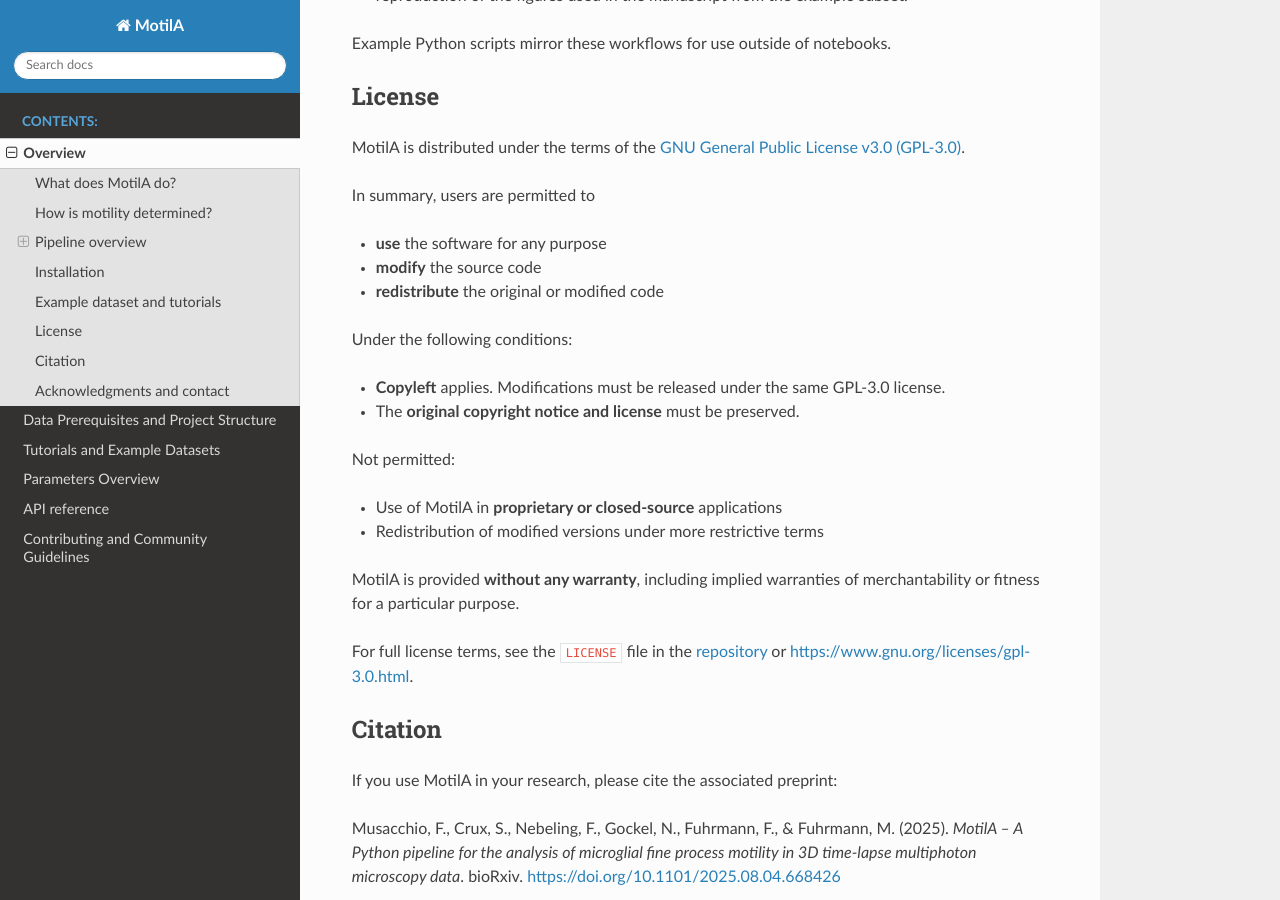
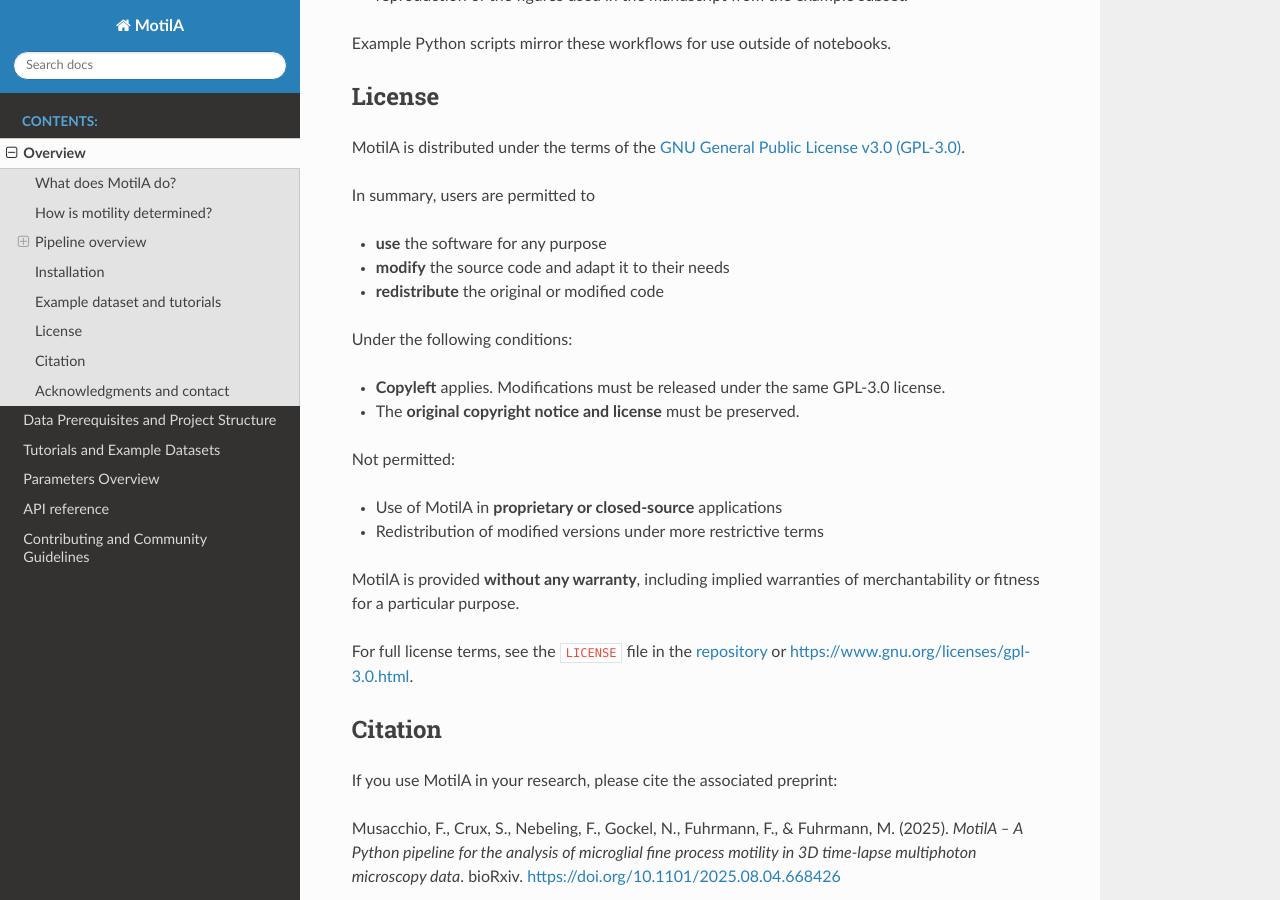
Before and after one commit to FabrizioMusacchio/MotilA, a Sphinx documentation site: the page built from docs/source/overview.rst, in a window 1280 px wide and 900 px high, scrolled down 5179 px. Built offline with Sphinx 7.4.7 and the Read the Docs theme 3.1.0, drawn with Linux system fonts in a browser that asks for light colours.

Commit message:
Clarify license terms in overview.rst to specify that users can modify and adapt the source code to their needs

```diff
--- a/docs/source/overview.rst
+++ b/docs/source/overview.rst
@@ -202,7 +202,7 @@
 In summary, users are permitted to
 
 * **use** the software for any purpose
-* **modify** the source code
+* **modify** the source code and adapt it to their needs
 * **redistribute** the original or modified code
 
 Under the following conditions:
@@ -220,6 +220,7 @@
 
 For full license terms, see the ``LICENSE`` file in the `repository <https://github.com/FabrizioMusacchio/MotilA?tab=GPL-3.0-1-ov-file>`_ or
 `https://www.gnu.org/licenses/gpl-3.0.html <https://www.gnu.org/licenses/gpl-3.0.html>`_.
+
 
 Citation
 --------
```
